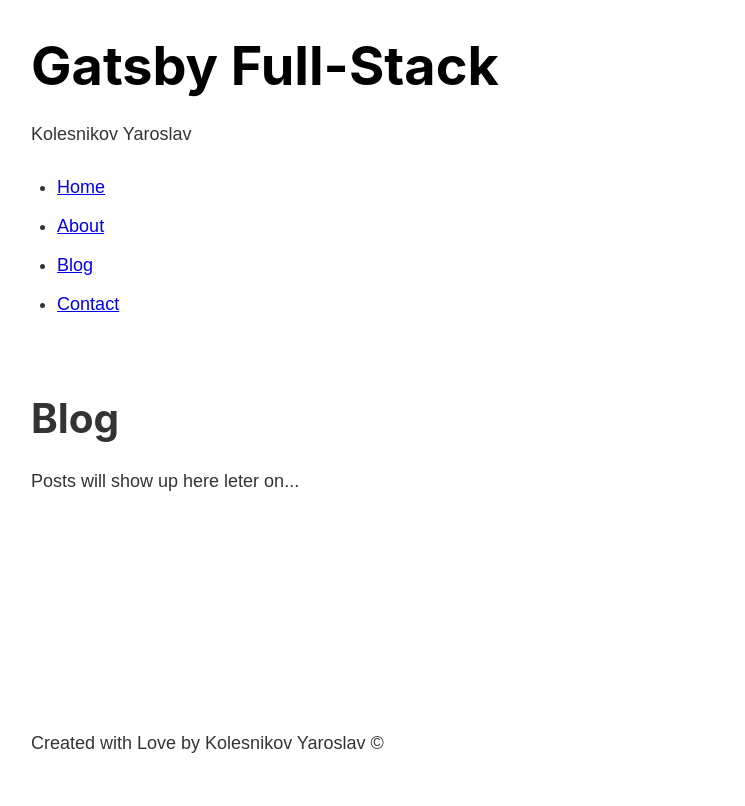
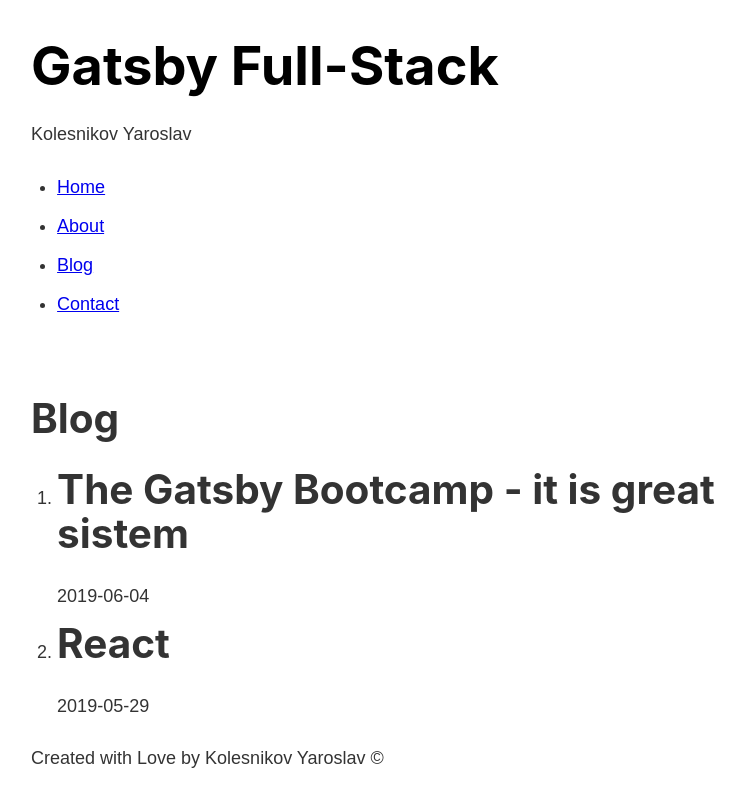
Before and after one commit to YaroslavW/gatsby-bc-project, a Gatsby site: page /blog in a window 1280 px wide. Shown: the whole page, without its empty margins (247-992 px from the left). Built offline with nearby package versions, Linux system fonts and the light colour scheme; Gatsby itself is replaced by a stand-in of ours.

Commit message:
Output All Posts

```diff
--- a/gatsby-config.js
+++ b/gatsby-config.js
@@ -8,16 +8,17 @@
   /* Your site config here */
   siteMetadata: {
     title: `Gatsby Full-Stack`,
-    author: `Kolesnikov Yaroslav`
+    author: `Kolesnikov Yaroslav`,
   },
   plugins: [
     "gatsby-plugin-sass",
-  {
-    resolve: 'gatsby-source-filesystem',
-    options: {
-      name: 'src',
-      path:`${__dirname}/src/`
-    }
-  }
-]
+    {
+      resolve: "gatsby-source-filesystem",
+      options: {
+        name: "src",
+        path: `${__dirname}/src/`,
+      },
+    },
+    "gatsby-transformer-remark"
+  ],
 }
--- a/package.json
+++ b/package.json
@@ -16,6 +16,7 @@
     "gatsby": "^2.4.6",
     "gatsby-plugin-sass": "^2.0.11",
     "gatsby-source-filesystem": "^2.0.38",
+    "gatsby-transformer-remark": "^2.3.12",
     "node-sass": "^4.12.0",
     "react": "^16.8.6",
     "react-dom": "^16.8.6"
--- a/src/pages/blog.js
+++ b/src/pages/blog.js
@@ -1,13 +1,40 @@
 import React from 'react';
+import {graphql, useStaticQuery} from 'gatsby';
 import Layout from "../components/layout"
 
 const BlogPage = () => {
+  const data = useStaticQuery(graphql`
+    query {
+      allMarkdownRemark {
+        edges {
+          node {
+            frontmatter {
+              title
+              data
+            }
+          }
+        }
+      }
+    }
+  `)
+
+  // console.log(data)
+
   return (
     <Layout>
       <h1>Blog</h1>
-      <p>Posts will show up here leter on...</p>
+      <ol>
+        {data.allMarkdownRemark.edges.map(edge => {
+          return (
+            <li>
+              <h1>{edge.node.frontmatter.title}</h1>
+              <p>{edge.node.frontmatter.data}</p>
+            </li>
+          )
+        })}
+      </ol>
     </Layout>
-  );
+  )
 };
 
 export default BlogPage;
```
Also changed, not shown: 1 other file.
